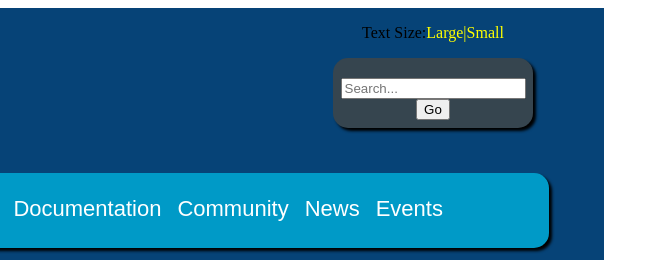
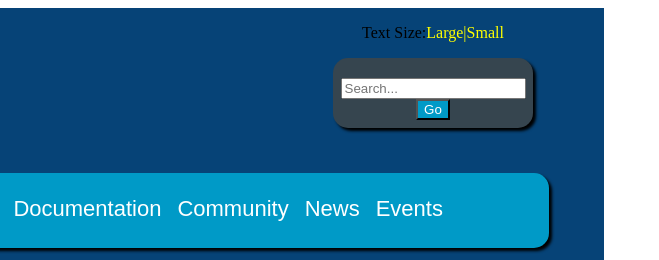
Before and after one commit to ewnike/pythonpage_homework, a plain HTML site: page site/index.html in a window 1280 px wide. Shown: the top 260 px of the page, 354-1013 px from the left. Drawn offline with Linux system fonts and the light colour scheme.

Commit message:
We have a button!

```diff
--- a/site/index.html
+++ b/site/index.html
@@ -14,7 +14,7 @@
           <p>Text Size:<span class="yellow">Large|Small</span></p>
             <div id ="formsettings">
               <input type="text"  placeholder="Search..." required>
-              <input type="button" value="Go">
+              <button>Go</button>
             </div>
           </div>
         </div>
--- a/site/style.css
+++ b/site/style.css
@@ -37,7 +37,11 @@
   height:50px;
   width: 200px;
   box-shadow: 3px 3px 3px black;
+}
 
+button{
+  background-color: #009AC7;
+  color: white;
 }
 
 #Button-Bar{
```
